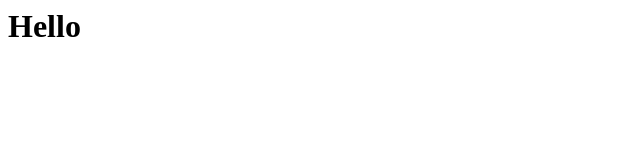
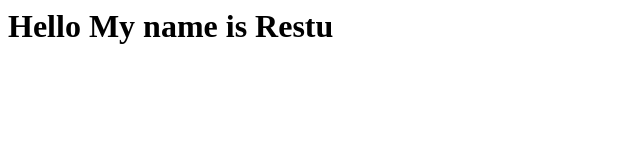
Before and after one commit to griyadrs/tugas_praktek_vercel, a plain HTML site: page index.html in a window 1280 px wide. Shown: the whole page, without its empty margins (0-640 px from the left). Drawn offline with Linux system fonts and the light colour scheme.

Commit message:
2. Add : my name

```diff
--- a/index.html
+++ b/index.html
@@ -1 +1 @@
-<h1>Hello</h1>
+<h1>Hello My name is Restu</h1>
```
